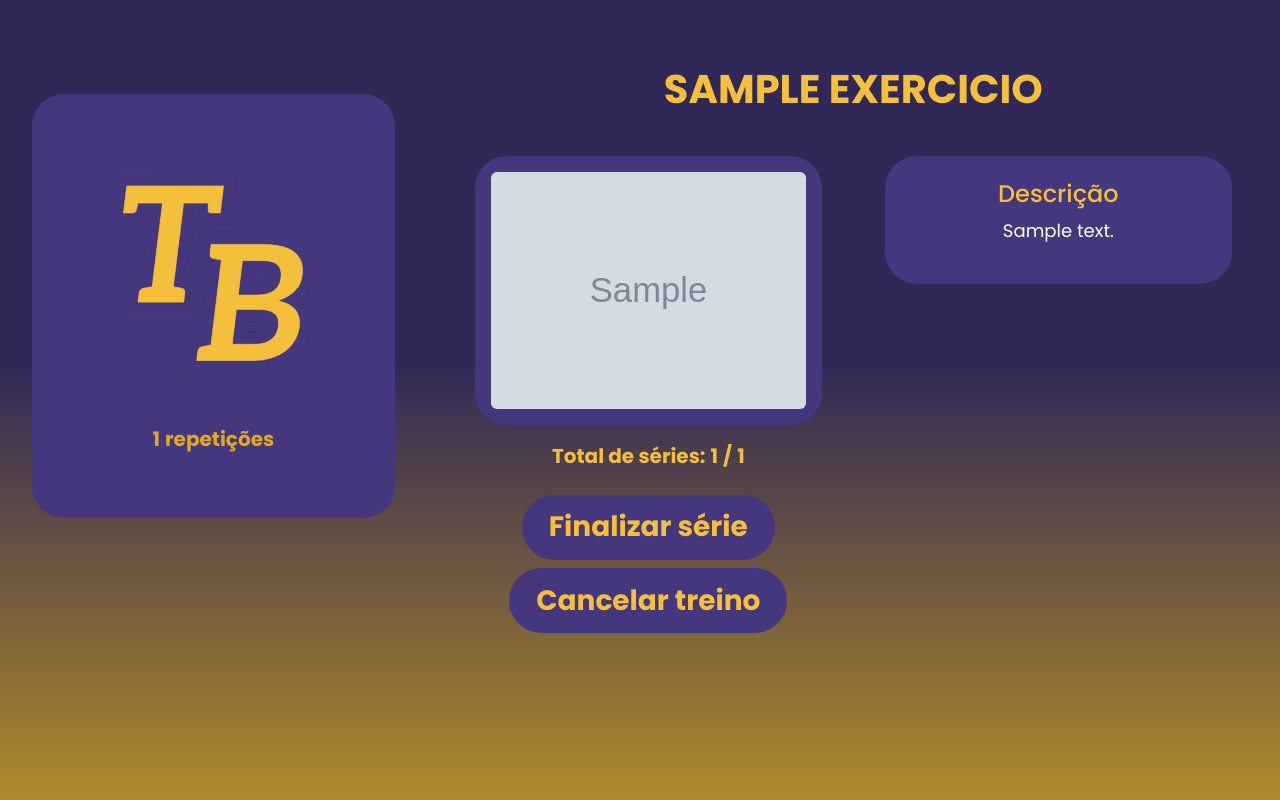
After one commit to HelenaPetruz/django-tb, a Django app: page /treino_guiado/1 in a window 1280 px wide. The commit adds this page. Run offline with Django 5.2, Linux system fonts and the light colour scheme; tables that the repository leaves empty hold one stand-in row (values such as "Sample post"); grey boxes marked "Sample" are stand-in pictures.

Commit message:
loop infinito descanso e btn cancelar treino

```diff
--- a/tb_project/tb_app/templates/pgTreino.html
+++ b/tb_project/tb_app/templates/pgTreino.html
@@ -113,7 +113,7 @@
 
                         <div class="row  justify-content-center">
                             <div class="col-lg-6 col-12 text-center" >
-                             <a href="{% url 'treinoia' treino.id_treino %}" type="button" class="btn rounded-pill " id="btnTreinar">Treinar</a>
+                             <a href="{% url 'treino_guiado' treino.id_treino %}" type="button" class="btn rounded-pill " id="btnTreinar">Treinar</a>
                            </div>
                          <div class="col-lg-6 col-12 text-center" >
                              <a href="{% url 'treinoia' treino.id_treino %}" type="button" class="btn rounded-pill " id="btnTreinarIA">Treinar com IA</a>
--- /dev/null
+++ b/tb_project/tb_app/templates/treinoGuiado.html
@@ -0,0 +1,201 @@
+{% load static %}
+<!DOCTYPE html>
+<html lang="en">
+<head>
+    <meta charset="UTF-8">
+    <meta name="viewport" content="width=device-width, initial-scale=1.0">
+    <link rel="preconnect" href="https://fonts.googleapis.com">
+    <link rel="preconnect" href="https://fonts.gstatic.com" crossorigin="">
+    <link href="https://fonts.googleapis.com/css2?family=Poppins:ital,wght@0,100;0,200;0,300;0,400;0,500;0,600;0,700;0,800;0,900;1,100;1,200;1,300;1,400;1,500;1,600;1,700;1,800;1,900&amp;display=swap" rel="stylesheet">
+  <link href="https://cdn.jsdelivr.net/npm/bootstrap@5.3.6/dist/css/bootstrap.min.css" rel="stylesheet" integrity="sha384-4Q6Gf2aSP4eDXB8Miphtr37CMZZQ5oXLH2yaXMJ2w8e2ZtHTl7GptT4jmndRuHDT" crossorigin="anonymous">
+    <link rel="stylesheet" href="https://cdn.jsdelivr.net/npm/bootstrap-icons@1.11.3/font/bootstrap-icons.min.css">
+    <link rel="icon" href="{% static 'images/ico.ico' %}">
+    <link rel="stylesheet" href="{% static 'style.css' %}">
+    <title>Treino Guiado</title>
+
+   <!-- <style>
+@media(min-width:0px) and (max-width:576px){
+    #descricao{
+        font-size: 1rem;
+    }
+
+}
+@media(min-width:577px){
+    #descricao{
+        font-size: 10%;;
+    }
+
+}
+
+   </style> -->
+
+
+</head>
+<body id="bodyT">
+
+        <div class="container-fluid " style="padding-bottom: 2%;">
+            <div class="row pb-lg-0 pb-xsm-3  pt-lg-5 pt-xsm-3">
+
+    <div class="col-lg-4 col-md-12 rounded-5 col-12 d-none d-lg-block " style="padding-top: 2%; ">
+
+                         <div class="p-5 myContainerT rounded-5 text-center contExe">
+                            <img src="{% static 'images/ico.png' %}" class="img-fluid mb-3">
+                          <div style="display: flex; justify-content: center; gap: 5px; ">
+                                <p class="fw-bold" id="numero_repeticoes" >{{rel.numero_repeticoes}}</p>
+                                <p class="fw-bold">repetições</p>
+
+                                                </div>
+                            <!-- <div style="display: flex; justify-content: center; gap: 5px; ">
+                                <p class="fw-bold" id="numero_series" >2</p>
+                                <p class="fw-bold">X</p>
+                                <p class="fw-bold" id="numero_repeticoes">15</p>
+                                                </div> -->
+
+                        </div>
+                </div>
+<div class="col-lg-8" >
+
+
+                    <div id="titleT" class="text-center">
+                         <h1 class="fw-bold fs-1 text-uppercase" id="nomeEx">{{exercicio_atual.nome_exercicio}}</h1>
+                    <div class="d-lg-none  text-uppercase" style="padding-top:1% ;">
+                       <div style="display: flex; justify-content: center; gap: 5px;"  >
+                                <p class="fw-bold fs-3" id="numero_repeticoes" >{{rel.numero_repeticoes}}</p>
+                                <p class="fw-bold fs-3">repetições</p>
+
+                                                </div>
+                            <!-- <div style="display: flex; justify-content: center; gap: 5px; ">
+                                <p class="fw-bold" id="numero_series" >2</p>
+                                <p class="fw-bold">X</p>
+                                <p class="fw-bold" id="numero_repeticoes">15</p>
+                                                </div></div> -->
+                    </div>
+
+
+
+
+            <div class="row">
+
+                        <div class="col-lg-6 col-12 align-items-center " style="margin-top: 2%;">
+
+
+                            <div class="p-3 myContainerT rounded-5 text-center " style="margin-bottom: 0;">
+                                <img src="{{exercicio_atual.imagem.url}}" class="img-fluid rounded"></img>
+                             <!-- <video src="vAbs.mp4" class="img-fluid rounded" autoplay muted playsinline loop ></video> -->
+
+                            </div>
+                                <div style="display: flex; justify-content: center; gap: 5px; " class="mt-3 fs-5">
+                                <p class="fw-bold" id="numero_series" >Total de séries:</p>
+                                <p class="fw-bold" id="nSeriesOk">{{serie_atual}}</p>
+                                 <p class="fw-bold">/</p>
+                                  <p class="fw-bold" id="numero_series">{{rel.numero_series}}</p>
+
+                                                </div>
+
+                            <form method="POST" action="" id="formSerie">
+                                {% csrf_token %}
+                                <button type="submit" class="rounded-pill text-center fs-3 mx-auto mt-2 d-block"
+                                    id="btnFimSerie" name="acao" value="finalizar">Finalizar série</button>
+                                <button type="submit" class="rounded-pill text-center fs-3 mx-auto mt-2 d-block"
+                                    id="btnFimSerie" name="acao" value="cancelar">Cancelar treino</button>
+                            </form>
+
+
+                             </div>
+
+                            <div class="col-lg-6 col-12 " style="margin-top: 2%;" >
+
+
+                                <div class="p-4 myContainerT rounded-5 text-center" style="margin-bottom: 0;">
+                                    <p class="h4">Descrição</p>
+                                    <p class="text-break text-center" id="descricao" style="margin-right: 0; font-size: 1.13rem">{{exercicio_atual.descricao}}</p>
+                                </div>
+</div>
+
+                        </div></div></div>
+
+
+
+    <!-- Modal de Descanso -->
+        <div class="modal fade" id="modalDescanso" tabindex="-1" aria-hidden="true" data-bs-backdrop="static" data-bs-keyboard="false">
+        <div class="modal-dialog modal-dialog-centered">
+            <div class="modal-content text-center" style="background-color: #1e1656; color: #ffca3a;">
+            <div class="modal-header border-0">
+                <h5 class="modal-title w-100 fw-bold">Hora do descanso!</h5>
+            </div>
+            <div class="modal-body">
+                <p>Prepare-se para a próxima série em:</p>
+                <h1 id="timer" class="display-4 fw-bold">10</h1>
+            </div>
+            </div>
+        </div>
+        </div>
+
+
+        {% if mostrar_descanso == True %}
+    <script>
+    document.addEventListener("DOMContentLoaded", function() {
+        const timerElement = document.getElementById("timer");
+        let countdown = 10; // segundos do descanso
+        const descansoModal = new bootstrap.Modal(document.getElementById('modalDescanso'));
+        descansoModal.show();
+
+        const intervalo = setInterval(() => {
+        countdown--;
+        timerElement.textContent = countdown;
+
+        if (countdown <= 0) {
+            clearInterval(intervalo);
+            descansoModal.hide();
+            document.getElementById("formSerie").submit(); // envia o form e passa para a próxima
+        }
+        }, 1000);
+
+    });
+    </script>
+{% endif %}
+
+<!--
+                        <div class="row text-center ">
+                            <div class="col-12 order-3 order-md-2">
+
+                                <!-- <button type="submit" class="rounded-pill  fs-4"  id="btnFimSerie">Finalizar série</button> -->
+
+                        </div>
+
+
+                        <!-- <div class="col-lg-4 col-md-4 col-12">
+                          <div class="p-5 myContainerT rounded-5 text-center">
+                            <img src="ico.png" class="img-fluid mb-3">
+                            <p class="fw-bold">Superiores</p>
+                            <button type="submit" class="btn rounded-pill btnSalvarT">Salvar</button>
+                        </div>
+                        </div>
+     -->
+
+                        <!-- <div class="col-lg-4 col-md-4 col-12">
+                          <div class="p-5 myContainerT rounded-5 text-center">
+                            <img src="ico.png" class="img-fluid mb-3">
+                            <p class="fw-bold">Inferiores</p>
+                            <button type="submit" class="btn rounded-pill btnSalvarT">Salvar</button>
+                        </div>
+                        </div> -->
+
+                        <!-- <div class="col-lg-4 col-md-4 col-12">
+                          <div class="p-5 myContainerT rounded-5 text-center">
+                            <img src="ico.png" class="img-fluid mb-3">
+                            <p class="fw-bold">Normal weight text.</p>
+                            <button type="submit" class="btn rounded-pill btnSalvarT">Salvar</button>
+                        </div>
+                        </div> -->
+
+<!--
+                    </div>
+  </div> -->
+
+
+
+
+        <script src="https://cdn.jsdelivr.net/npm/bootstrap@5.3.3/dist/js/bootstrap.bundle.min.js" integrity="sha384-YvpcrYf0tY3lHB60NNkmXc5s9fDVZLESaAA55NDzOxhy9GkcIdslK1eN7N6jIeHz" crossorigin="anonymous"></script>
+</body>
+</html>
--- a/tb_project/tb_app/views.py
+++ b/tb_project/tb_app/views.py
@@ -148,3 +148,77 @@ def treinoia(request,pk):
 
 def pagamento(request):
     return render(request, "pagamento.html")
+
+def treino_guiado(request,pk):
+
+    rel_treino_exercicio = RelTreinoExercicio.objects.filter(id_treino=pk)
+    exercicios = list(Exercicios.objects.filter(id_exercicios__in=[rel.id_exercicio for rel in rel_treino_exercicio]))
+
+    if 'indice' not in request.session or 'serie_atual' not in request.session or 'mostrar_descanso' not in request.session:
+        request.session['indice'] = 0
+        request.session['serie_atual'] = 0
+        request.session['mostrar_descanso'] = False
+
+    indice = request.session['indice']
+    serie_atual = request.session['serie_atual']
+    mostrar_descanso = request.session['mostrar_descanso']
+
+    # mostrar_descanso = request.session.get('mostrar_descanso', False)
+    # request.session['mostrar_descanso'] = False
+
+    if indice >= len(exercicios): #se o treino acabou
+            # Zera a sessão
+            request.session.pop('indice', None)
+            request.session.pop('serie_atual', None)
+            return redirect('home')
+
+    exercicio_atual = exercicios[indice]
+    rel = rel_treino_exercicio.get(id_exercicio = exercicio_atual.id_exercicios)
+
+    if request.method == 'POST':
+        acao = request.POST.get('acao')
+
+        if acao=="finalizar":
+            if mostrar_descanso == False: # Primeiro clique, ativa descanso
+                ultima_serie_do_ultimo_exercicio = (
+                    indice == len(exercicios) - 1 and
+                    serie_atual + 1 == rel.numero_series
+                )
+
+                if not ultima_serie_do_ultimo_exercicio:
+                    mostrar_descanso = True
+                    request.session['mostrar_descanso'] = True
+                    return redirect('treino_guiado', pk=pk)
+                else:
+                    request.session.flush() # apaga tudo da session
+                    return redirect('home')
+
+            else:
+                # Segunda vez clicando, desativa descanso e avança série ou exercício
+                mostrar_descanso = False
+                request.session['mostrar_descanso'] = False
+
+                if serie_atual+1 < rel.numero_series: #se as séries ainda não acabaram
+                    serie_atual +=1
+                else: #se a série acabou
+                    indice += 1
+                    serie_atual = 0
+                    if indice >= len(exercicios):  # se acabou tudo
+                        request.session.flush()
+                        return redirect('home')
+            # Atualiza sessões
+            request.session['indice'] = indice
+            request.session['serie_atual'] = serie_atual
+            return redirect('treino_guiado', pk=pk)
+
+        elif acao=='cancelar':
+            request.session.flush()
+            return redirect('home')
+
+    context={
+        'rel': rel,
+        'exercicio_atual': exercicio_atual,
+        'serie_atual': serie_atual+1,
+        'mostrar_descanso':  mostrar_descanso,
+    }
+    return render(request,'treinoGuiado.html', context)
--- a/tb_project/tb_project/urls.py
+++ b/tb_project/tb_project/urls.py
@@ -32,6 +32,7 @@ urlpatterns = [
     path('exercicio/<int:pk>', views.exercicio, name='exercicio'),
     path('treino/<int:pk>', views.treino, name='treino'),
     path('treinoia/<int:pk>', views.treinoia, name='treinoia'),
+    path('treino_guiado/<int:pk>', views.treino_guiado, name='treino_guiado'),
     path('pagamento/', views.pagamento, name='pagamento'),
 ]
 
```
